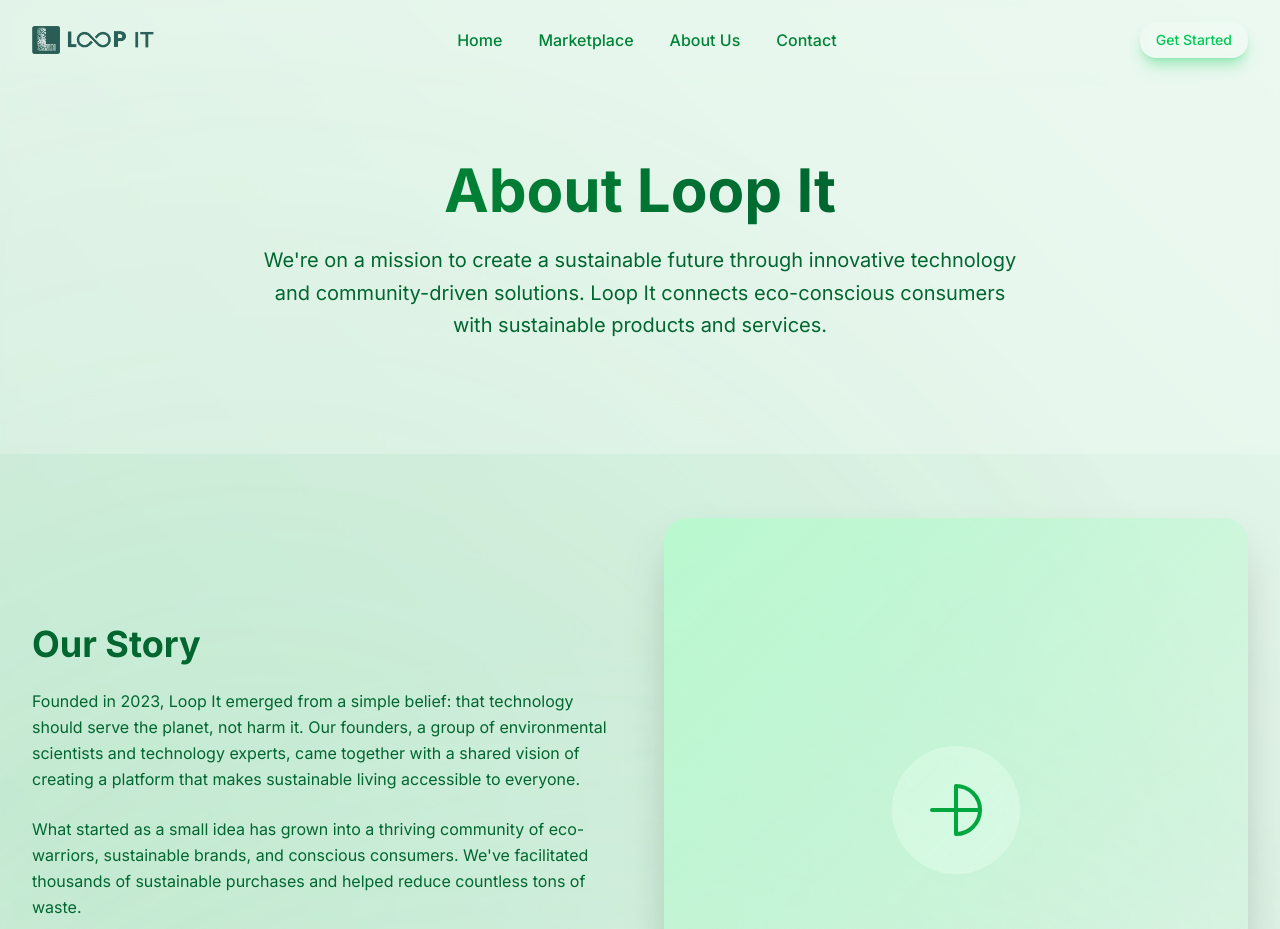
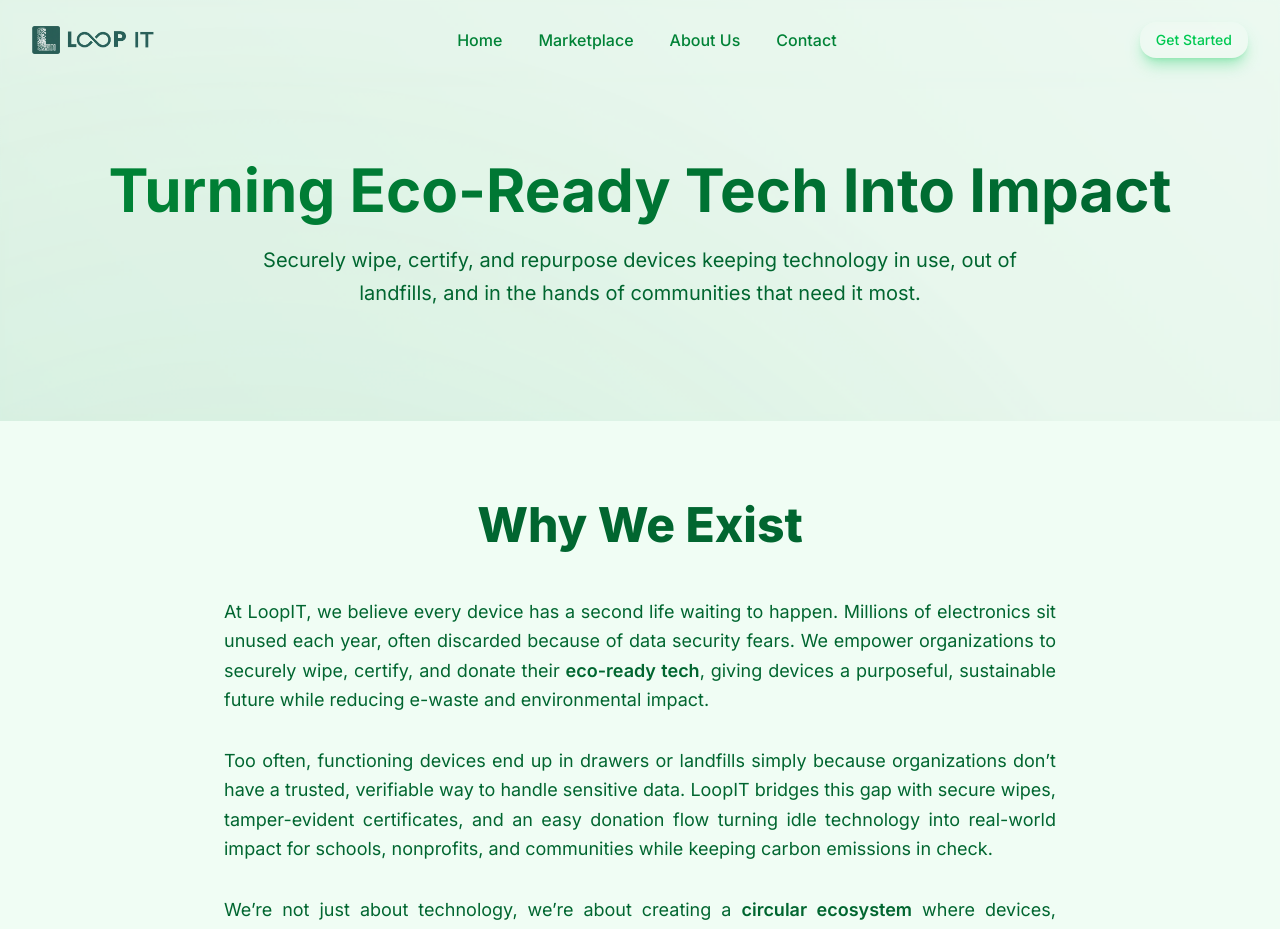
Before and after one commit to VanGoghCode/Sunhacks-2025, a Next.js app: page /about in a window 1280 px wide. Shown: the top 929 px of the page. Built offline with nearby package versions, Linux system fonts and the light colour scheme.

Commit message:
About us part 1

```diff
--- a/src/app/about/page.tsx
+++ b/src/app/about/page.tsx
@@ -1,54 +1,62 @@
-import React from 'react';
-import { Button } from '../../components/ui/Button';
+import React from "react";
+import { Button } from "../../components/ui/Button";
 
 const AboutPage = () => {
   const teamMembers = [
     {
-      name: 'Sarah Chen',
-      role: 'CEO & Founder',
-      description: 'Environmental scientist with 10+ years in sustainable technology.',
-      image: '/api/placeholder/200/200',
+      name: "Sarah Chen",
+      role: "CEO & Founder",
+      description:
+        "Environmental scientist with 10+ years in sustainable technology.",
+      image: "/api/placeholder/200/200",
     },
     {
-      name: 'Marcus Johnson',
-      role: 'CTO',
-      description: 'Full-stack developer passionate about green technology solutions.',
-      image: '/api/placeholder/200/200',
+      name: "Marcus Johnson",
+      role: "CTO",
+      description:
+        "Full-stack developer passionate about green technology solutions.",
+      image: "/api/placeholder/200/200",
     },
     {
-      name: 'Luna Rodriguez',
-      role: 'Head of Design',
-      description: 'UX designer focused on creating intuitive sustainable experiences.',
-      image: '/api/placeholder/200/200',
+      name: "Luna Rodriguez",
+      role: "Head of Design",
+      description:
+        "UX designer focused on creating intuitive sustainable experiences.",
+      image: "/api/placeholder/200/200",
     },
     {
-      name: 'David Park',
-      role: 'Marketing Director',
-      description: 'Brand strategist dedicated to spreading environmental awareness.',
-      image: '/api/placeholder/200/200',
+      name: "David Park",
+      role: "Marketing Director",
+      description:
+        "Brand strategist dedicated to spreading environmental awareness.",
+      image: "/api/placeholder/200/200",
     },
   ];
 
   const values = [
     {
-      icon: '🌱',
-      title: 'Sustainability First',
-      description: 'Every decision we make considers environmental impact and long-term sustainability.',
+      icon: "🌱",
+      title: "Sustainability First",
+      description:
+        "Every decision we make considers environmental impact and long-term sustainability.",
     },
     {
-      icon: '🤝',
-      title: 'Community Driven',
-      description: 'We believe in the power of community to create meaningful change.',
+      icon: "🤝",
+      title: "Community Driven",
+      description:
+        "We believe in the power of community to create meaningful change.",
     },
     {
-      icon: '💡',
-      title: 'Innovation',
-      description: 'Constantly pushing boundaries to find better, greener solutions.',
+      icon: "💡",
+      title: "Innovation",
+      description:
+        "Constantly pushing boundaries to find better, greener solutions.",
     },
     {
-      icon: '🌍',
-      title: 'Global Impact',
-      description: 'Thinking globally while acting locally to create positive change.',
+      icon: "🌍",
+      title: "Global Impact",
+      description:
+        "Thinking globally while acting locally to create positive change.",
     },
   ];
 
@@ -61,52 +69,50 @@ const AboutPage = () => {
           <div className="text-center">
             <h1 className="text-4xl sm:text-6xl font-bold mb-6">
               <span className="bg-gradient-to-r from-green-700 via-forest-600 to-green-800 bg-clip-text text-transparent">
-                About Loop It
+                Turning Eco-Ready Tech Into Impact
               </span>
             </h1>
             <p className="text-xl text-green-800 mb-8 max-w-3xl mx-auto leading-relaxed">
-              We&apos;re on a mission to create a sustainable future through innovative technology and community-driven solutions.
-              Loop It connects eco-conscious consumers with sustainable products and services.
+              Securely wipe, certify, and repurpose devices keeping technology
+              in use, out of landfills, and in the hands of communities that
+              need it most.
             </p>
           </div>
         </div>
       </section>
 
       {/* Story Section */}
-      <section className="py-16">
-        <div className="max-w-7xl mx-auto px-4 sm:px-6 lg:px-8">
-          <div className="grid lg:grid-cols-2 gap-12 items-center">
-            <div>
-              <h2 className="text-3xl sm:text-4xl font-bold text-green-800 mb-6">
-                Our Story
+      <section className="py-20 bg-green-50">
+        <div className="max-w-4xl mx-auto px-4 sm:px-6 lg:px-8">
+          <h2 className="text-4xl sm:text-5xl font-extrabold text-green-800 text-center mb-12">
+            Why We Exist
           </h2>
-              <div className="space-y-6 text-green-800 leading-relaxed">
+          <div className="space-y-8 text-green-800 text-lg leading-relaxed text-justify">
             <p>
-                  Founded in 2023, Loop It emerged from a simple belief: that technology should serve
-                  the planet, not harm it. Our founders, a group of environmental scientists and
-                  technology experts, came together with a shared vision of creating a platform
-                  that makes sustainable living accessible to everyone.
+              At LoopIT, we believe every device has a second life waiting to
+              happen. Millions of electronics sit unused each year, often
+              discarded because of data security fears. We empower organizations
+              to securely wipe, certify, and donate their{" "}
+              <span className="font-semibold">eco-ready tech</span>, giving
+              devices a purposeful, sustainable future while reducing e-waste
+              and environmental impact.
             </p>
             <p>
-                  What started as a small idea has grown into a thriving community of eco-warriors,
-                  sustainable brands, and conscious consumers. We&apos;ve facilitated thousands of
-                  sustainable purchases and helped reduce countless tons of waste.
+              Too often, functioning devices end up in drawers or landfills
+              simply because organizations don’t have a trusted, verifiable way
+              to handle sensitive data. LoopIT bridges this gap with secure
+              wipes, tamper-evident certificates, and an easy donation flow
+              turning idle technology into real-world impact for schools,
+              nonprofits, and communities while keeping carbon emissions in
+              check.
             </p>
             <p>
-                  Today, we continue to innovate and expand our platform, always keeping
-                  sustainability at the heart of everything we do.
+              We’re not just about technology, we’re about creating a{" "}
+              <span className="font-semibold">circular ecosystem</span> where
+              devices, people, and the planet all benefit. Our mission is to
+              transform how organizations think about e-waste, turning what was
+              once “discarded” into meaningful action and opportunity.
             </p>
-              </div>
-            </div>
-            <div className="relative">
-              <div className="aspect-square bg-gradient-to-br from-green-200 to-forest-200 rounded-3xl flex items-center justify-center overflow-hidden shadow-2xl">
-                <div className="w-32 h-32 bg-white/30 rounded-full flex items-center justify-center backdrop-blur-sm">
-                  <svg className="w-16 h-16 text-green-600" fill="none" stroke="currentColor" viewBox="0 0 24 24">
-                    <path strokeLinecap="round" strokeLinejoin="round" strokeWidth={1.5} d="M21 12a9 9 0 01-9 9m9-9a9 9 0 00-9-9m9 9H3m9 9V3" />
-                  </svg>
-                </div>
-              </div>
-            </div>
           </div>
         </div>
       </section>
@@ -119,7 +125,8 @@ const AboutPage = () => {
               Our Values
             </h2>
             <p className="text-xl text-green-800 max-w-2xl mx-auto">
-              These core principles guide everything we do and shape our vision for a sustainable future.
+              These core principles guide everything we do and shape our vision
+              for a sustainable future.
             </p>
           </div>
 
@@ -150,7 +157,8 @@ const AboutPage = () => {
               Meet Our Team
             </h2>
             <p className="text-xl text-green-800 max-w-2xl mx-auto">
-              The passionate individuals working to make sustainability accessible to everyone.
+              The passionate individuals working to make sustainability
+              accessible to everyone.
             </p>
           </div>
 
@@ -163,8 +171,18 @@ const AboutPage = () => {
                 <div className="relative mb-6">
                   <div className="w-32 h-32 bg-gradient-to-br from-green-200 to-forest-200 rounded-full mx-auto flex items-center justify-center overflow-hidden">
                     <div className="w-16 h-16 bg-white/30 rounded-full flex items-center justify-center">
-                      <svg className="w-8 h-8 text-green-600" fill="none" stroke="currentColor" viewBox="0 0 24 24">
-                        <path strokeLinecap="round" strokeLinejoin="round" strokeWidth={2} d="M16 7a4 4 0 11-8 0 4 4 0 018 0zM12 14a7 7 0 00-7 7h14a7 7 0 00-7-7z" />
+                      <svg
+                        className="w-8 h-8 text-green-600"
+                        fill="none"
+                        stroke="currentColor"
+                        viewBox="0 0 24 24"
+                      >
+                        <path
+                          strokeLinecap="round"
+                          strokeLinejoin="round"
+                          strokeWidth={2}
+                          d="M16 7a4 4 0 11-8 0 4 4 0 018 0zM12 14a7 7 0 00-7 7h14a7 7 0 00-7-7z"
+                        />
                       </svg>
                     </div>
                   </div>
@@ -172,9 +190,7 @@ const AboutPage = () => {
                 <h3 className="text-xl font-bold text-green-800 mb-2">
                   {member.name}
                 </h3>
-                <p className="text-green-500 font-medium mb-4">
-                  {member.role}
-                </p>
+                <p className="text-green-500 font-medium mb-4">{member.role}</p>
                 <p className="text-green-700 text-sm leading-relaxed">
                   {member.description}
                 </p>
@@ -192,7 +208,8 @@ const AboutPage = () => {
               Join Our Mission
             </h2>
             <p className="text-xl text-green-800 mb-8 max-w-2xl mx-auto">
-              Ready to be part of the sustainable revolution? Join thousands of others making a positive impact.
+              Ready to be part of the sustainable revolution? Join thousands of
+              others making a positive impact.
             </p>
             <div className="flex flex-col sm:flex-row gap-4 justify-center">
               <Button variant="primary" size="lg">
```
Lines whose indentation alone changed are shown as unchanged.
